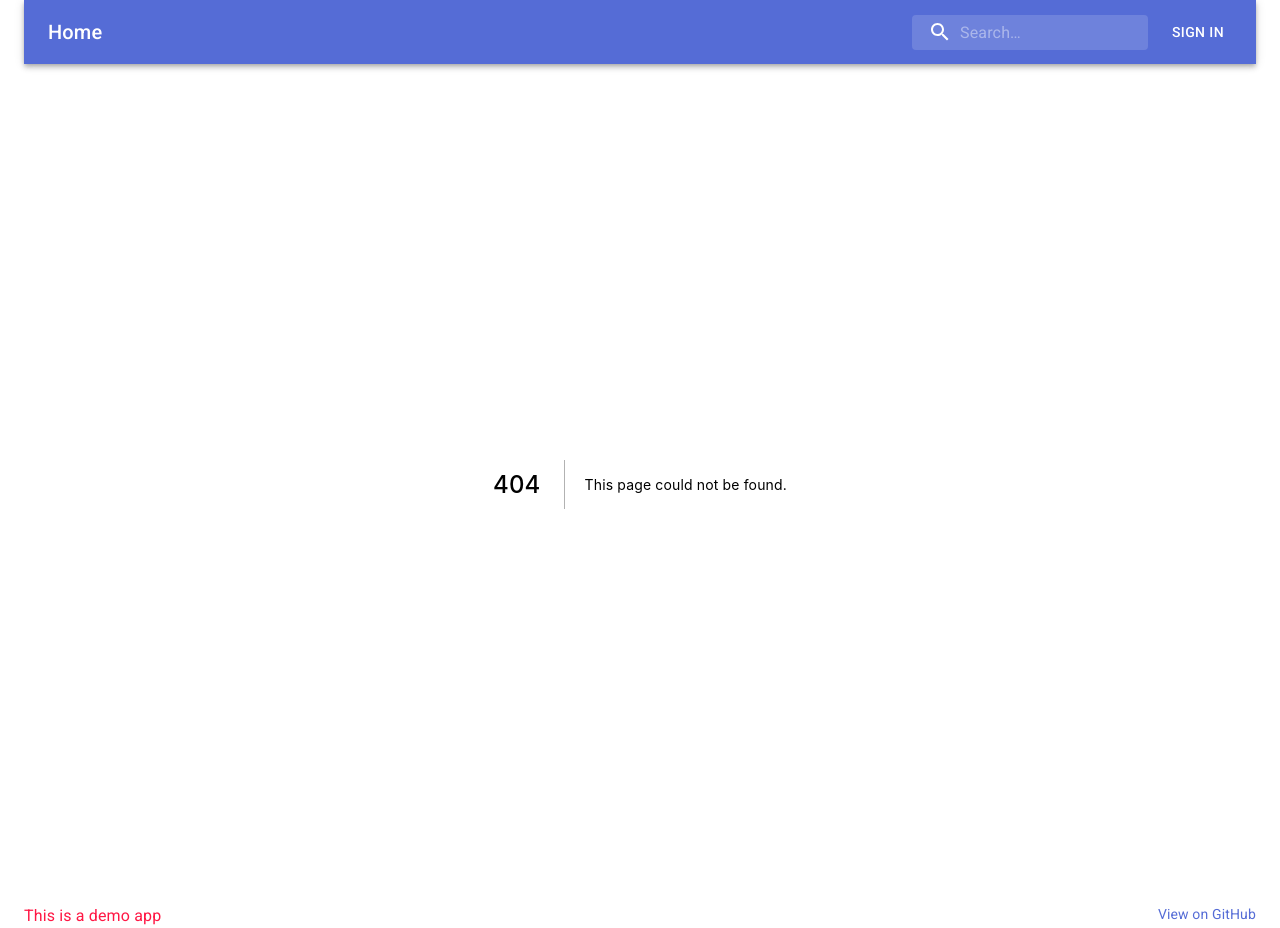
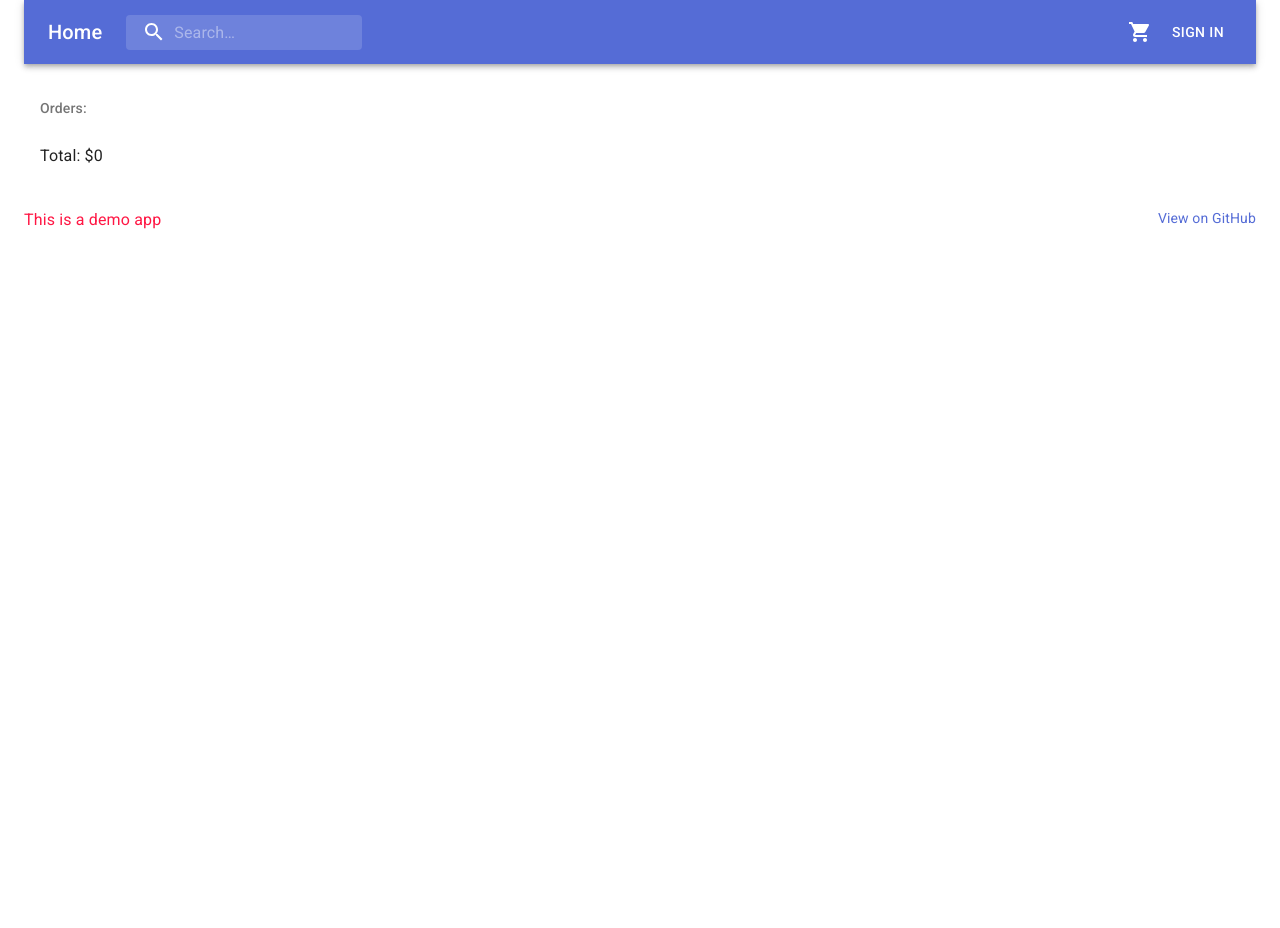
Before and after one commit to yongxia/food-ordering-frontend, a Next.js app: page /cart in a window 1280 px wide. Before the commit this address had no page. After the commit the page ends 800 px from the top, so only its background shows below. Built offline with nearby package versions, Linux system fonts and the light colour scheme.

Commit message:
intial shopping cart set up

```diff
--- a/components/Header.js
+++ b/components/Header.js
@@ -6,16 +6,19 @@ import {
     Typography,
     Button,
     InputBase,
+    Badge,
+    IconButton,
     Link
 } from '@material-ui/core';
 import SearchIcon from '@material-ui/icons/Search';
+import ShoppingCartIcon from '@material-ui/icons/ShoppingCart';
 import NextLink from 'next/link'
 
 import { AppContext } from './layout'
 import { logout } from '../lib/auth'
 
 const useStyles = makeStyles((theme) => ({
-    root: {
+    grow: {
         flexGrow: 1,
     },
     title: {
@@ -64,10 +67,10 @@ const useStyles = makeStyles((theme) => ({
 
 }));
 
-export default function AppHeader() {
+export default function AppHeader(props) {
     const classes = useStyles();
 
-    const { query, setQuery, show, user, setUser } = useContext(AppContext);
+    const { query, setQuery, show, user, setUser, total } = useContext(AppContext);
 
     const handleChange = (value) => {
         setQuery(value);
@@ -81,11 +84,11 @@ export default function AppHeader() {
     return (
         <AppBar position="static">
             <Toolbar>
-                <div className={classes.root} >
+
                 <NextLink href="/">
                     <Typography variant="h6" className={classes.title}><Link href="#" color="inherit">Home</Link></Typography>
                 </NextLink>
-                </div>
+
                 {show &&
                     <div className={classes.search}>
                         <div className={classes.searchIcon}>
@@ -103,15 +106,33 @@ export default function AppHeader() {
                         />
                     </div>
                 }
+
+                <div className={classes.grow}></div>
                 {user ?
                     <>
-                        {`Hello ${user}`}
+                        {user}
+                        <NextLink href='/cart'>
+                            <IconButton aria-label="cart items" color="inherit">
+                                <Badge badgeContent={total} color="secondary">
+                                    <ShoppingCartIcon />
+                                </Badge>
+                            </IconButton>
+                        </NextLink>
                         <Button className={classes.sign} color="inherit" onClick={handleClickLogout}>Logout</Button>
                     </>
                     :
+                    <>
+                        <NextLink href='/cart'>
+                            <IconButton aria-label="cart items" color="inherit">
+                                <Badge badgeContent={total} color="secondary">
+                                    <ShoppingCartIcon />
+                                </Badge>
+                            </IconButton>
+                        </NextLink>
                         <NextLink href="/login">
                             <Button className={classes.sign} color="inherit">Sign In</Button>
                         </NextLink>
+                    </>
                 }
             </Toolbar>
         </AppBar >
--- a/components/Layout.js
+++ b/components/Layout.js
@@ -9,9 +9,13 @@ export const AppContext = createContext({
     query: "",
     show: true,
     user: null,
+    cart: [],
+    total: 0,
     setQuery: () => { },
     setShow: () => { },
-    setUser: () => { }
+    setUser: () => { },
+    setCart: () => { },
+    setTotal: () => { }
 });
 
 const Layout = ({ children }) => {
@@ -19,10 +23,13 @@ const Layout = ({ children }) => {
     const [query, setQuery] = useState("");
     const [show, setShow] = useState(true);
     const [user, setUser] = useState(null);
+    const [cart, setCart] = useState([]);
+    const [total, setTotal] = useState(0);
+
 
     return (
-        <AppContext.Provider value={{ query, setQuery, show, setShow, user, setUser }}>
-            <Container maxWidth="lg">
+        <AppContext.Provider value={{ query, setQuery, show, setShow, user, setUser, cart, setCart, total, setTotal }}>
+            <Container>
                 <Meta />
                 <Head />
                 <br />
--- /dev/null
+++ b/pages/cart.js
@@ -0,0 +1,46 @@
+import { useContext } from 'react'
+import { makeStyles } from '@material-ui/core/styles';
+import ListSubheader from '@material-ui/core/ListSubheader';
+import List from '@material-ui/core/List';
+import ListItem from '@material-ui/core/ListItem';
+import ListItemText from '@material-ui/core/ListItemText';
+
+import { AppContext } from '../components/layout';
+
+const useStyles = makeStyles((theme) => ({
+    root: {
+        width: '100%',
+        maxWidth: 360,
+        backgroundColor: theme.palette.background.paper,
+    },
+}));
+
+export default function Cart() {
+    const classes = useStyles();
+    const { cart } = useContext(AppContext);
+
+    return (
+        <List
+            component="nav"
+            aria-labelledby="nested-list-subheader"
+            subheader={
+                <ListSubheader component="div" id="nested-list-subheader">
+                    Orders:
+                 </ListSubheader>
+            }
+            className={classes.root}
+        >
+            {
+                cart.map((c, index) => (
+                    <ListItem key={index}>
+                        <ListItemText>{c.name}, {c.price}</ListItemText>
+                    </ListItem>
+                ))
+            }
+            <ListItem>
+                <ListItemText>Total: $0</ListItemText>
+            </ListItem>
+
+        </List>
+    );
+}
```
Also changed, not shown: components/DishList/card.js (+9 -6 lines), pages/restaurant/[rid].js (+12 -3 lines). Lines whose indentation alone changed are shown as unchanged.
